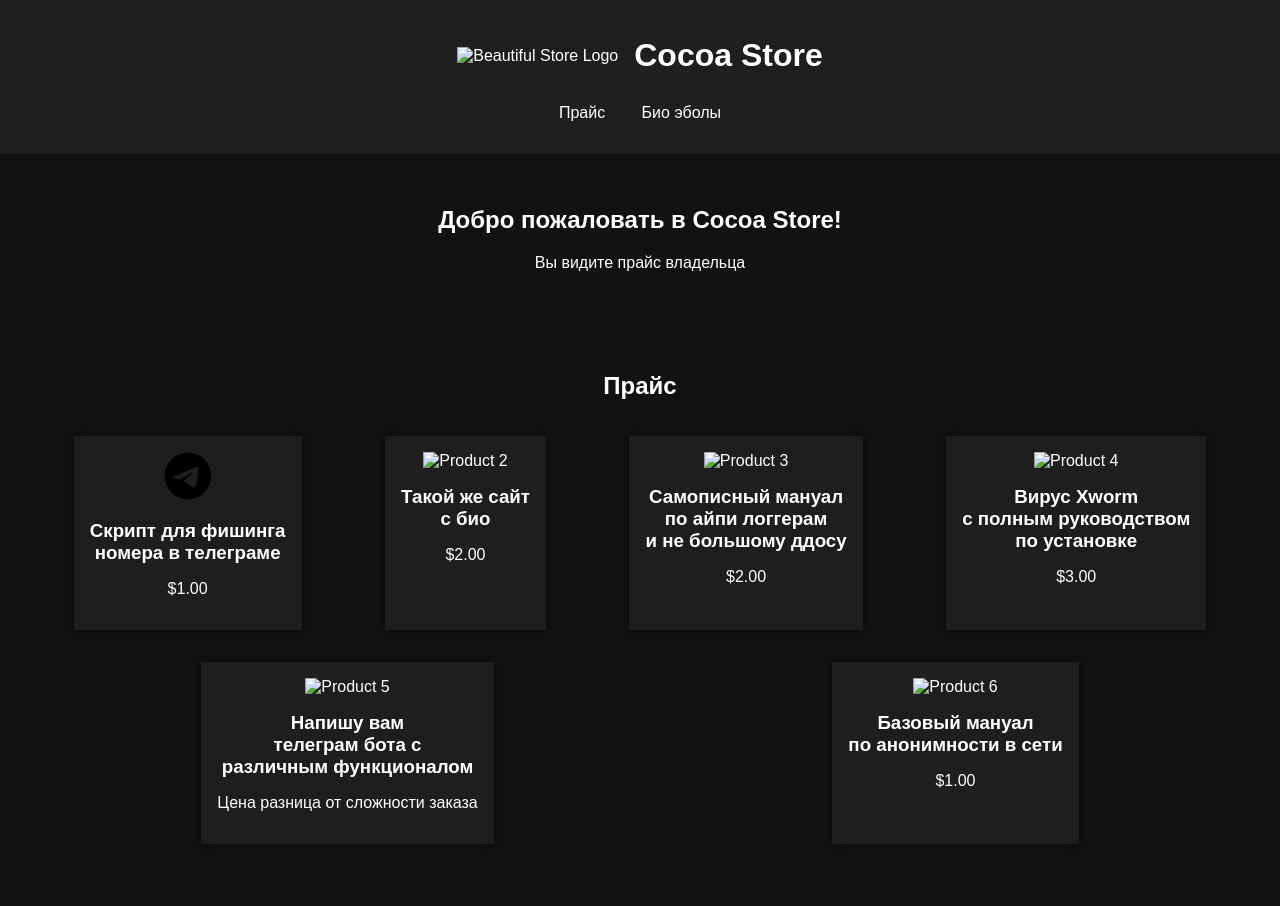
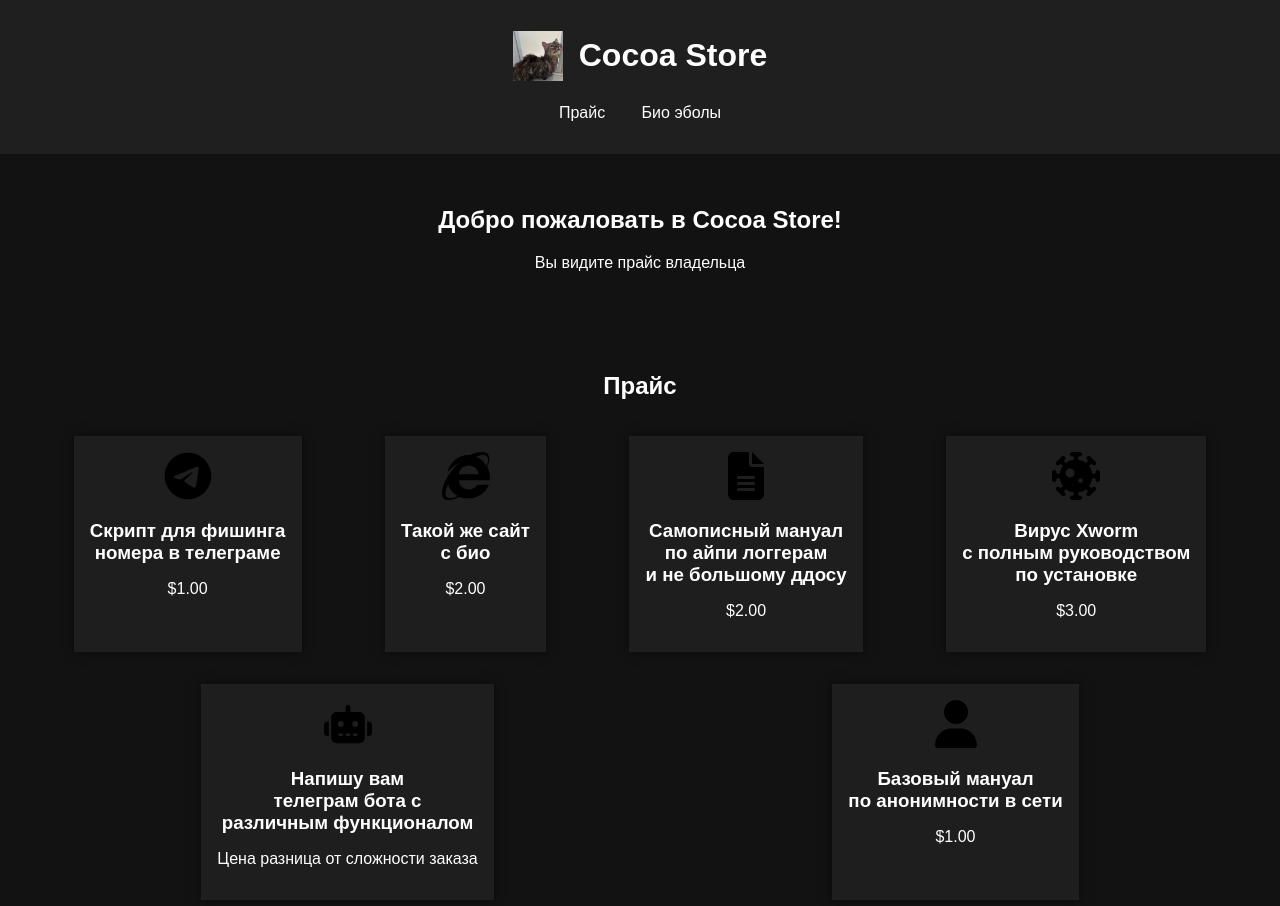
Before and after one commit to axxaxaxxa/site, a plain HTML site: page shop.html in a window 1280 px wide. Drawn offline with Linux system fonts and the light colour scheme; the site is published under a folder, as on GitHub Pages, so addresses that start at the root find nothing.

Commit message:
Update shop.html

```diff
--- a/shop.html
+++ b/shop.html
@@ -9,7 +9,7 @@
 <body>
     <header>
         <div class="logo">
-            <img src="/shop/pic/logo.png" alt="Beautiful Store Logo">
+            <img src="shop/pic/logo.png" alt="Beautiful Store Logo">
             <h1>Cocoa Store</h1>
         </div>
         <nav>
@@ -33,27 +33,27 @@
                     <p>$1.00</p>
                 </div>
                 <div class="product">
-                    <img src="/shop/pic/web.svg" alt="Product 2">
+                    <img src="shop/pic/web.svg" alt="Product 2">
                     <h3>Такой же сайт<br>с био </h3>
                     <p>$2.00</p>
                 </div>
                 <div class="product">
-                    <img src="/shop/pic/text.svg" alt="Product 3">
+                    <img src="shop/pic/text.svg" alt="Product 3">
                     <h3>Самописный мануал<br> по айпи логгерам <br> и не большому ддосу </h3>
                     <p>$2.00</p>
                 </div>
                 <div class="product">
-                    <img src="/shop/pic/virus.svg" alt="Product 4">
+                    <img src="shop/pic/virus.svg" alt="Product 4">
                     <h3>Вирус Xworm <br>с полным руководством<br> по установке</h3>
                     <p>$3.00</p>
                 </div>
                 <div class="product">
-                    <img src="/shop/pic/robot.svg" alt="Product 5">
+                    <img src="shop/pic/robot.svg" alt="Product 5">
                     <h3>Напишу вам <br> телеграм бота с <br> различным функционалом</h3>
                     <p>Цена разница от сложности заказа</p>
                 </div>
                 <div class="product">
-                    <img src="/shop/pic/people.svg" alt="Product 6">
+                    <img src="shop/pic/people.svg" alt="Product 6">
                     <h3>Базовый мануал <br> по анонимности в сети</h3>
                     <p>$1.00</p>
                 </div>
```
